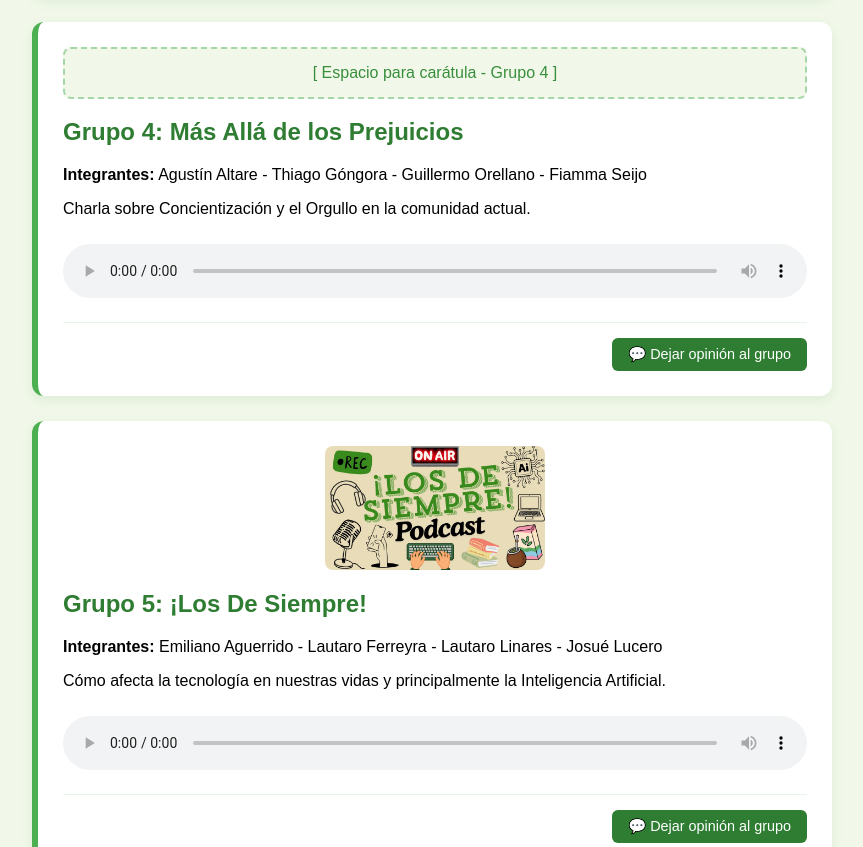
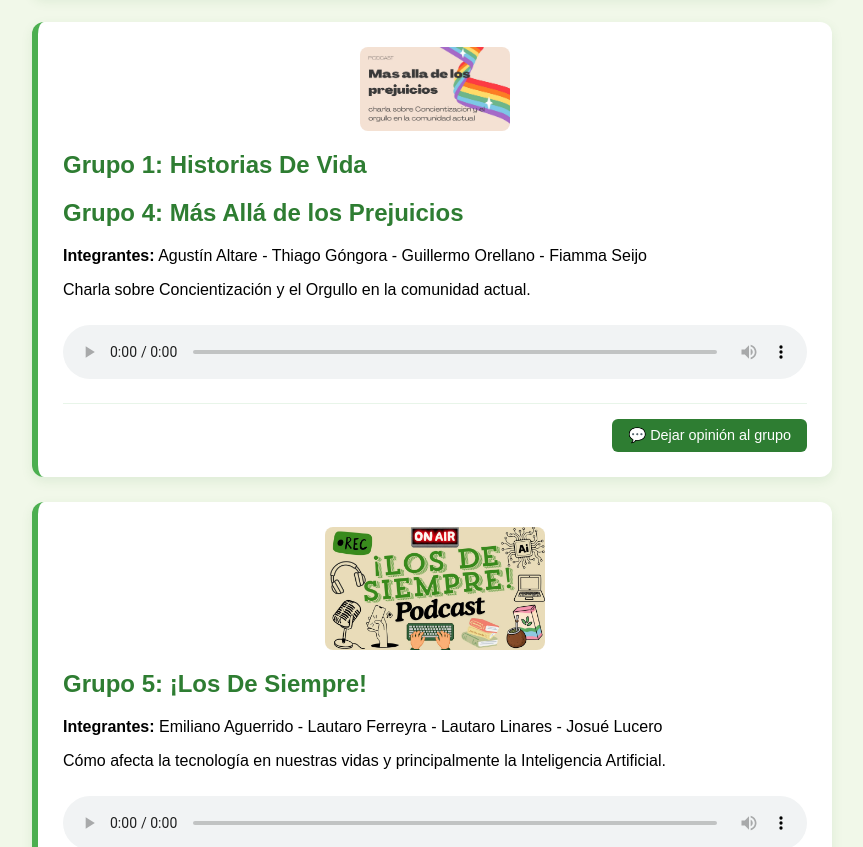
Before and after one commit to laudelina9/podcast3_2, a plain HTML site: page index.html in a window 1280 px wide. Shown: the part 2378-3225 px from the top of the page, without its empty margins (208-1071 px from the left). Drawn offline with Linux system fonts and the light colour scheme.

Commit message:
Update index.html

```diff
--- a/index.html
+++ b/index.html
@@ -219,9 +219,8 @@
 
         <!-- Grupo 4 -->
         <article class="episodio">
-            <div class="espacio-caratula">
-                <span>[ Espacio para carátula - Grupo 4 ]</span>
-            </div>
+           <img src="caratulas/caratula4.jpg" alt="Carátula Grupo 4" width="150" style="border-radius: 8px; margin-bottom: 10px; display: block; margin-left: auto; margin-right: auto;">
+            <h2>Grupo 1: Historias De Vida</h2>
             <h2>Grupo 4: Más Allá de los Prejuicios</h2>
             <p><strong>Integrantes:</strong> Agustín Altare - Thiago Góngora - Guillermo Orellano - Fiamma Seijo</p>
             <p>Charla sobre Concientización y el Orgullo en la comunidad actual.</p>
```
